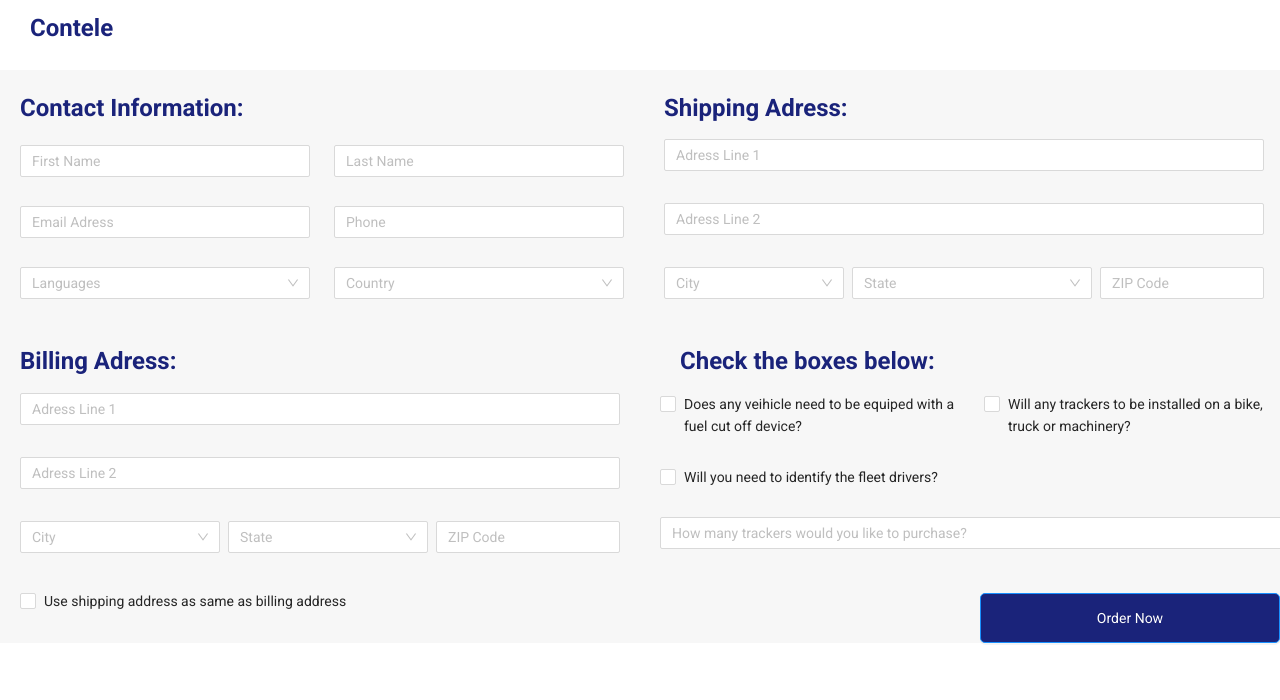
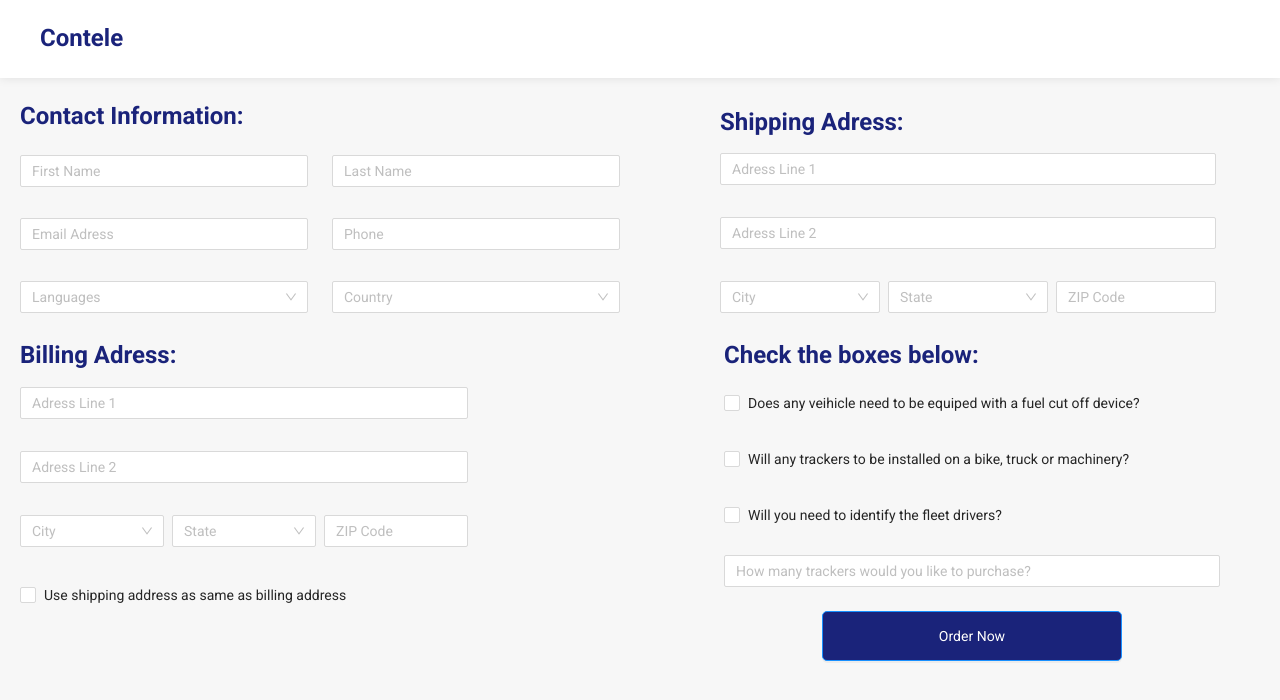
Before and after one commit to crislerwin/ctl-test-nodejs-front, a Next.js app: page / in a window 1280 px wide. Shown: the top 700 px of the page. Built offline with nearby package versions, Linux system fonts and the light colour scheme.

Commit message:
💄 adjust responsivity and other styles aspects

```diff
--- a/src/components/BillingForm/index.tsx
+++ b/src/components/BillingForm/index.tsx
@@ -1,14 +1,18 @@
 import { Checkbox, Select, Space, Form, Input } from 'antd'
+import React from 'react'
 import { countries } from '../../utils/data'
 import { ButtonContainer, FormContainer, SubmitButton, Title, Container, PurchaseInput} from './styles'
 
 export const BillingForm: React.FC = () => {
   return (
     <FormContainer>
-      <div>
-        <Title>Billing Adress:</Title>
-        <Space direction="vertical" style={{ marginLeft: 20, width: 600 }}>
+
+       <Container>
+
+       <Title>Billing Adress:</Title>
+        <Space direction="vertical" >
           <Form.Item
+          style={{ width: '28rem' }}
             name="b_adress1"
             rules={[
               {
@@ -29,6 +33,7 @@ export const BillingForm: React.FC = () => {
           </Form.Item>
           <Space direction="horizontal">
             <Form.Item
+            style={{ width: '9rem' }}
               name="b_city"
               rules={[
                 {
@@ -37,7 +42,7 @@ export const BillingForm: React.FC = () => {
                 }
               ]}
             >
-              <Select placeholder="City" style={{ width: 200 }}>
+              <Select placeholder="City" >
                 {countries.map((region) => (
                   <Select.Option key={region.id} value={region.value}>
                     {region.label}
@@ -46,6 +51,7 @@ export const BillingForm: React.FC = () => {
               </Select>
             </Form.Item>
             <Form.Item
+            style={{ width: '9rem'}}
               name="b_state"
               rules={[
                 {
@@ -54,7 +60,7 @@ export const BillingForm: React.FC = () => {
                 }
               ]}
             >
-              <Select placeholder="State" style={{ width: 200 }}>
+              <Select placeholder="State" >
                 {countries.map((region) => (
                   <Select.Option key={region.id} value={region.value}>
                     {region.label}
@@ -64,6 +70,7 @@ export const BillingForm: React.FC = () => {
             </Form.Item>
             <Form.Item
               name="b_zipcode"
+              style={{ width: '9rem'}}
               rules={[
                 {
                   required: true,
@@ -71,7 +78,7 @@ export const BillingForm: React.FC = () => {
                 }
               ]}
             >
-              <Input placeholder="ZIP Code" />
+              <Input placeholder="ZIP Code"  />
             </Form.Item>
           </Space>
 
@@ -79,18 +86,17 @@ export const BillingForm: React.FC = () => {
             <Checkbox>Use shipping address as same as billing address</Checkbox>
           </Form.Item>
         </Space>
-      </div>
-      <div
+
+
+       </Container>
+
+        <Container
         style={{
-          display: 'flex',
-          flexDirection: 'column',
-          marginLeft: 40
+          marginLeft: '16rem'
         }}
-      >
-        <Title>Check the boxes below:</Title>
-        <Container
+        >
+          <Title>Check the boxes below:</Title>
 
-        >
           <Form.Item name="fuelcut?" valuePropName="checked">
             <Checkbox>
               Does any veihicle need to be equiped with a fuel cut off device?
@@ -101,8 +107,8 @@ export const BillingForm: React.FC = () => {
               Will any trackers to be installed on a bike, truck or machinery?
             </Checkbox>
           </Form.Item>
-        </Container>
-        <Form.Item name="identify?" valuePropName="checked">
+
+          <Form.Item name="identify?" valuePropName="checked">
           <Checkbox>Will you need to identify the fleet drivers?</Checkbox>
         </Form.Item>
         <Form.Item
@@ -120,7 +126,10 @@ export const BillingForm: React.FC = () => {
             Order Now
           </SubmitButton>
         </ButtonContainer>
-      </div>
+        </Container>
+
+
+
     </FormContainer>
   )
 }
--- a/src/components/BillingForm/styles.ts
+++ b/src/components/BillingForm/styles.ts
@@ -9,29 +9,34 @@ const SubmitButton = styled(Button)`
   background-color: ${(props) => props.theme.colors.text};
 `
 const PurchaseInput = styled(Input)`
-width: 640px;
+width: 31rem;
 `
 const ButtonContainer = styled.div`
-  margin-left: 320px;
-  margin-top: 20px;
+  margin: 0 auto;
+
 `
 
 const FormContainer = styled.div`
   display: flex;
   flex-direction: row;
   width: 100%;
+  flex-wrap: wrap;
+  margin: 0 20px;
+
 `
 
 const Title = styled.h1`
   color: ${(props) => props.theme.colors.text};
   font-size: 24px;
   font-weight: 600;
-  margin-left: 20px;
-  margin-top: 20px;
 `
 const Container = styled.div`
 display: flex;
-flex-direction: row;
-justify-content: space-between;
-`;
+flex-direction: column;
+
+`
+
+
+
+
 export { ButtonContainer, FormContainer, SubmitButton, Title, Container, PurchaseInput }
--- a/src/components/ContactForm/index.tsx
+++ b/src/components/ContactForm/index.tsx
@@ -47,9 +47,9 @@ export const ContactForm: React.FC = () => {
           </Form.Item>
         </Space>
 
-        <Space direction="horizontal" size="large">
+        <Space direction="horizontal" size="large" >
           <Form.Item
-            style={{ width: 290 }}
+            style={{ width: '18rem' }}
             name="languages"
             rules={[{ required: true, message: 'Please input your languages' }]}
           >
@@ -63,7 +63,7 @@ export const ContactForm: React.FC = () => {
           </Form.Item>
 
           <Form.Item
-            style={{ width: 290 }}
+            style={{ width: '18rem' }}
             name="country"
             rules={[{ required: true, message: 'Please input your country!' }]}
           >
@@ -78,10 +78,11 @@ export const ContactForm: React.FC = () => {
         </Space>
       </Container>
 
-      <Container>
+      <Container style={{marginTop: 6, marginLeft: '5rem'}}>
         <Title>Shipping Adress:</Title>
-        <Space direction="vertical" style={{ width: 600 }}>
+        <Space direction="vertical" >
           <Form.Item
+          style={{ width: '31rem' }}
             name="first_adress"
             rules={[
               {
@@ -93,6 +94,7 @@ export const ContactForm: React.FC = () => {
             <Input placeholder="Adress Line 1" />
           </Form.Item>
           <Form.Item
+          style={{ width: '31rem' }}
             name="complement_adress"
             rules={[
               { required: true, message: 'Please input your complement' }
@@ -102,10 +104,11 @@ export const ContactForm: React.FC = () => {
           </Form.Item>
           <Space direction="horizontal">
             <Form.Item
+             style={{ width: '10rem' }}
               name="city"
               rules={[{ required: true, message: 'Please select your city' }]}
             >
-              <Select placeholder="City" style={{ width: 180 }}>
+              <Select placeholder="City">
                 {countries.map((region) => (
                   <Select.Option key={region.id} value={region.value}>
                     {region.label}
@@ -114,10 +117,11 @@ export const ContactForm: React.FC = () => {
               </Select>
             </Form.Item>
             <Form.Item
+             style={{ width: '10rem' }}
               name="state"
               rules={[{ required: true, message: 'Please input your state' }]}
             >
-              <Select placeholder="State" style={{ width: 240 }}>
+              <Select placeholder="State" >
                 {countries.map((region) => (
                   <Select.Option key={region.id} value={region.value}>
                     {region.label}
@@ -126,6 +130,7 @@ export const ContactForm: React.FC = () => {
               </Select>
             </Form.Item>
             <Form.Item
+             style={{ width: '10rem' }}
               name="zip_code"
               rules={[
                 {
--- a/src/components/ContactForm/styles.ts
+++ b/src/components/ContactForm/styles.ts
@@ -4,28 +4,25 @@ import {Input, Select} from 'antd'
 const FormContainer = styled.div`
   display: flex;
   flex-direction: row;
-  width: 100%;
+  flex-wrap: wrap;
+
 `
 const ContactInput = styled(Input)`
-  width: 290px;
+  width: 18rem;
 `
 
 const ContactSelect = styled(Select)`
-  width: 290px;
+  width: 18rem;
 `
 const Title = styled.h1`
   color: ${(props) => props.theme.colors.text};
   font-size: 24px;
   font-weight: 600;
-
-  margin-top: 20px;
 `
 const Container = styled.div`
   display: flex;
   flex-direction: column;
   justify-content: space-between;
-  flex-wrap: wrap;
-  width: 100%;
   margin: 0 20px;
 `
 
--- /dev/null
+++ b/src/components/Header/index.tsx
@@ -0,0 +1,15 @@
+import {Head, HeaderTitle} from './styles'
+
+
+interface TitleProps {
+  title: string
+}
+export const Header: React.FC<TitleProps> = ({title}) => {
+  return (
+
+      <Head>
+        <HeaderTitle>{title}</HeaderTitle>
+      </Head>
+
+  )
+}
--- /dev/null
+++ b/src/components/Header/styles.ts
@@ -0,0 +1,21 @@
+import styled from 'styled-components';
+
+
+const Head = styled.div`
+ flex: 1;
+  background-color: #fff;
+  padding: 20px;
+  width: 100%;
+  z-index: 1;
+  box-shadow: 0px 0px 10px rgba(0, 0, 0, 0.1);
+  margin-bottom: 20px;
+`;
+
+const HeaderTitle = styled.h1`
+  color: ${(props) => props.theme.colors.text};
+  margin: 0 20px;
+  font-size: 24px;
+  font-weight: 600
+`
+
+export { Head, HeaderTitle }
--- a/src/pages/index.tsx
+++ b/src/pages/index.tsx
@@ -2,7 +2,8 @@ import { Form } from 'antd'
 import { ContactForm } from '../components/ContactForm'
 import { api } from '../services/api'
 import { BillingForm } from '../components/BillingForm'
-import  { Container, Header, HeaderTitle } from './styles/globals'
+import { Header } from '../components/Header'
+import  { Container } from './styles/globals'
 const Home: React.FC = () => {
   const onFinish = (values: any) => {
     api.post('/register', values).then((res) => {
@@ -16,9 +17,7 @@ const Home: React.FC = () => {
   }
   return (
     <>
-      <Header>
-        <HeaderTitle>Contele</HeaderTitle>
-      </Header>
+     <Header title="Contele" />
       <Container>
         <Form
           name="basic"
--- a/src/pages/styles/globals.ts
+++ b/src/pages/styles/globals.ts
@@ -9,26 +9,16 @@ export default createGlobalStyle`
   body {
     background: #fff;
     font-family:  'Roboto', sans-serif;
+    background-color: ${(p) => p.theme.colors.background};
   }
 `
 const Container = styled.div`
-  display: flex;
-  flex-direction: column;
-  justify-content: space-between;
-  background-color: ${(p) => p.theme.colors.background};
-`
+ display: fixed;
 
-const Header = styled.div`
-  background-color: #fff;
-  padding: 10px;
-`
 
-const HeaderTitle = styled.h1`
-  color: ${(props) => props.theme.colors.text};
-  margin-left: 20px;
-  font-size: 24px;
-  font-weight: 600;
+
 `
 
 
-export { Container, Header, HeaderTitle }
+
+export { Container }
--- a/src/services/api.ts
+++ b/src/services/api.ts
@@ -1,5 +1,5 @@
 import axios from 'axios';
 
 export const api = axios.create({
-  baseURL: 'http://127.0.0.1:3004/',
+  baseURL: 'http://127.0.0.1:3004',
 });
```
Also changed, not shown: src/db/db.json (+86 -16 lines).
